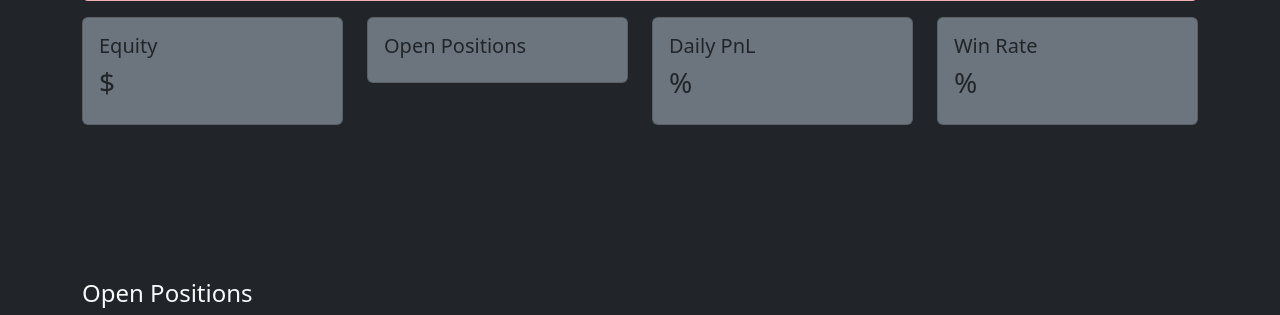
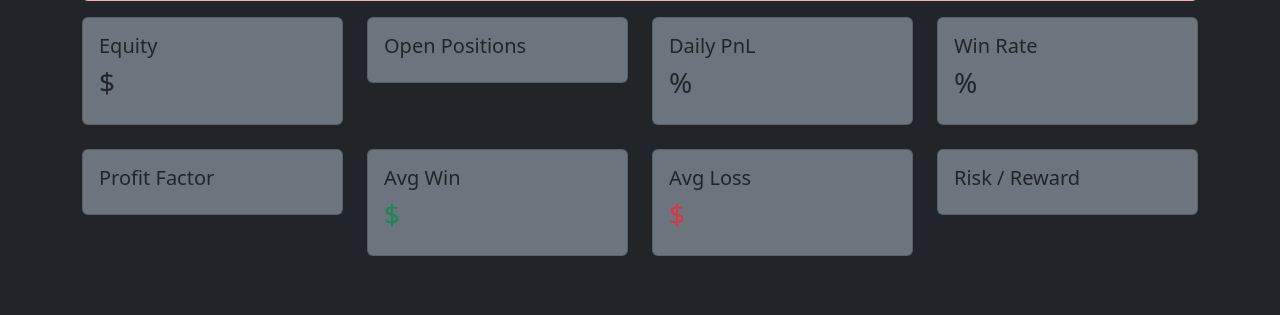
Before and after one commit to Joseltouzon/trading_bot, a Python web app: template dashboard/templates/index.html in a window 1280 px wide. Shown: the part 131-446 px from the top of the page. Run offline with Jinja, Linux system fonts and the light colour scheme; the template is opened without the code that fills it, so the values that code supplies are empty.

Commit message:
dashboard mejoras

```diff
--- a/dashboard/main.py
+++ b/dashboard/main.py
@@ -15,6 +15,7 @@ def dashboard(request: Request):
     closed_positions = db.get_recent_closed_positions()
     logs = db.get_recent_logs()
     bot_status = db.get_bot_status()
+    performance = db.get_performance_metrics()
 
     for e in equity_curve:
         e["created_at"] = e["created_at"].strftime("%H:%M")
@@ -28,6 +29,7 @@ def dashboard(request: Request):
             "open_positions": open_positions,
             "closed_positions": closed_positions,
             "logs": logs,
-            "bot_status": bot_status
+            "bot_status": bot_status,
+            "performance": performance
         }
     )
--- a/dashboard/templates/index.html
+++ b/dashboard/templates/index.html
@@ -39,6 +39,57 @@
             </div>
         </div>
     </div>
+</div>
+<div class="row mt-4">
+
+    <div class="col-md-3">
+        <div class="card bg-secondary">
+            <div class="card-body">
+                <h5>Profit Factor</h5>
+                <h3 class="{% if performance.profit_factor >= 1 %}text-success{% else %}text-danger{% endif %}">
+                    {{ performance.profit_factor }}
+                </h3>
+            </div>
+        </div>
+    </div>
+
+    <div class="col-md-3">
+        <div class="card bg-secondary">
+            <div class="card-body">
+                <h5>Avg Win</h5>
+                <h3 class="text-success">
+                    ${{ performance.avg_win }}
+                </h3>
+            </div>
+        </div>
+    </div>
+
+    <div class="col-md-3">
+        <div class="card bg-secondary">
+            <div class="card-body">
+                <h5>Avg Loss</h5>
+                <h3 class="text-danger">
+                    ${{ performance.avg_loss }}
+                </h3>
+            </div>
+        </div>
+    </div>
+
+    <div class="col-md-3">
+        <div class="card bg-secondary">
+            <div class="card-body">
+                <h5>Risk / Reward</h5>
+                <h3>
+                    {% if performance.avg_loss != 0 %}
+                        {{ (performance.avg_win / performance.avg_loss) | round(2) }}
+                    {% else %}
+                        0
+                    {% endif %}
+                </h3>
+            </div>
+        </div>
+    </div>
+
 </div>
 
 <canvas id="equityChart" height="100"></canvas>
```
Also changed, not shown: db.py (+24 -0 lines), 1 other file.
